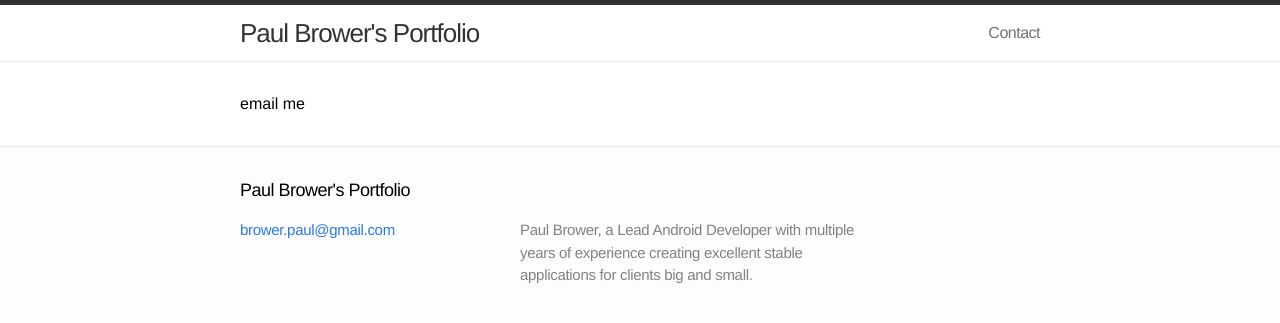
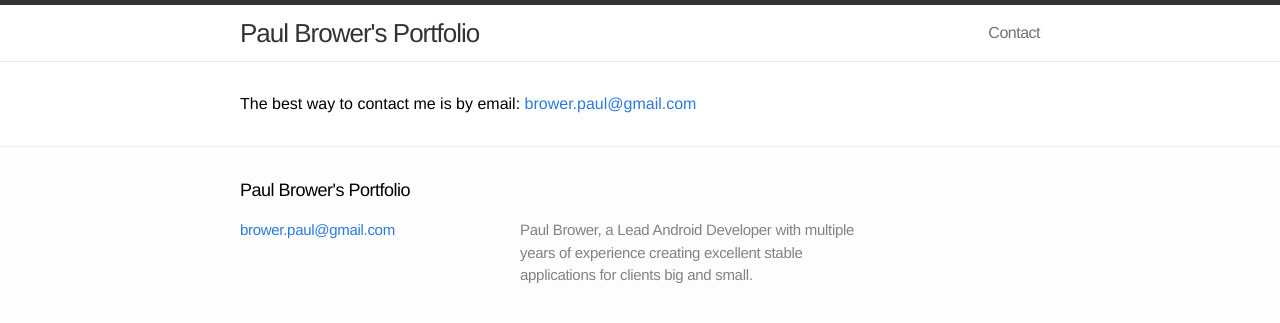
Before and after one commit to browep/browep.github.io, a Jekyll site: the page built from contact.md, in a window 1280 px wide. Shown: the top 323 px of the page. Built offline with Jekyll 4.4.1, drawn with Linux system fonts in a browser that asks for light colours.

Commit message:
update contact page

```diff
--- a/_includes/header.html
+++ b/_includes/header.html
@@ -17,7 +17,7 @@
         </svg>
       </a>
       <div class="trigger">
-          <a class="page-link" href="Contact">Contact</a>
+          <a class="page-link" href="contact">Contact</a>
       </div>
     </nav>
 
--- a/contact.md
+++ b/contact.md
@@ -3,4 +3,4 @@ title: Contact
 layout: default
 ---
 
-email me
+The best way to contact me is by email: [brower.paul@gmail.com](mailto:brower.paul@gmail.com)
```
